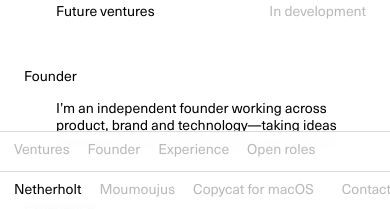
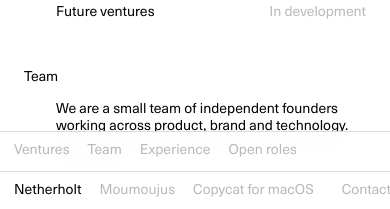
Before and after one commit to fffabs/netherholt, a Next.js app: page / in a window 390 px wide. Shown: the part 633-842 px from the top of the page. Built offline with nearby package versions, Linux system fonts and the light colour scheme.

Commit message:
Update team details and role contact

```diff
--- a/app/globals.css
+++ b/app/globals.css
@@ -85,8 +85,8 @@ a:focus-visible {
 .site-logo {
   position: relative;
   display: block;
-  width: 136px;
-  height: 86px;
+  width: 120px;
+  height: 76px;
   cursor: default;
   isolation: isolate;
 }
@@ -424,8 +424,8 @@ a:focus-visible {
   }
 
   .site-logo {
-    width: 116px;
-    height: 73px;
+    width: 104px;
+    height: 66px;
   }
 
   .page-content {
--- a/app/page.tsx
+++ b/app/page.tsx
@@ -90,13 +90,13 @@ export default function Home() {
           </dl>
         </section>
 
-        <section className="content-section" id="founder" aria-labelledby="founder-title">
-          <h2 id="founder-title">Founder</h2>
+        <section className="content-section" id="team" aria-labelledby="team-title">
+          <h2 id="team-title">Team</h2>
           <div className="content-indent prose">
             <p>
-              I’m an independent founder working across product, brand and
-              technology—taking ideas from an early thought through to a real
-              launch.
+              We are a small team of independent founders working across
+              product, brand and technology. Taking ideas from an early thought
+              through to a real launch.
             </p>
           </div>
         </section>
@@ -125,7 +125,7 @@ export default function Home() {
             </p>
             <p>
               To express interest:{' '}
-              <a href="mailto:hello@netherholt.com">hello (at) netherholt.com</a>
+              <a href="mailto:jobs@netherholt.com">jobs (at) netherholt.com</a>
             </p>
           </div>
         </section>
@@ -139,7 +139,7 @@ export default function Home() {
       <nav className="site-nav" aria-label="Site navigation">
         <div className="nav-row nav-primary">
           <a href="#ventures">Ventures</a>
-          <a href="#founder">Founder</a>
+          <a href="#team">Team</a>
           <a href="#experience">Experience</a>
           <a href="#roles">Open roles</a>
         </div>
```
